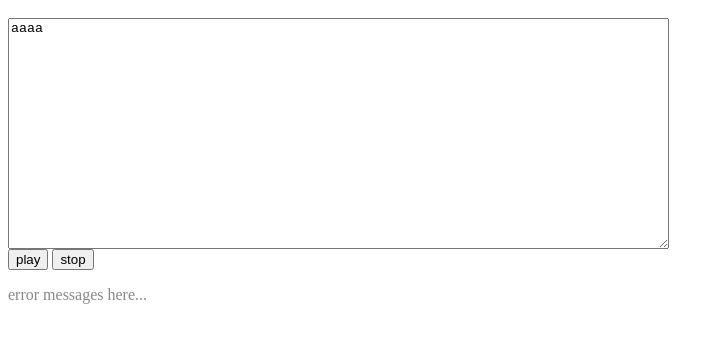
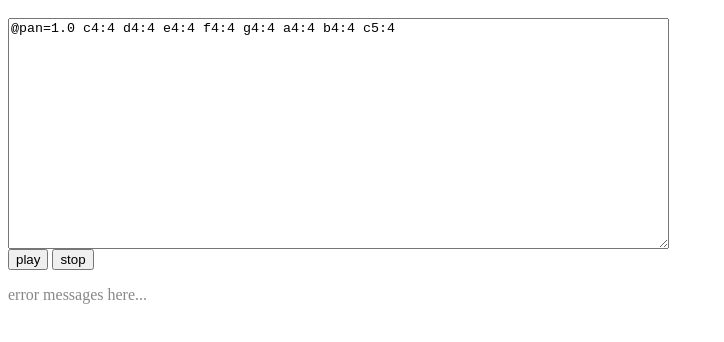
Before and after one commit to t-sin/browser-mml-player, a website built with Parcel: page player.html in a window 1280 px wide. Shown: the part 48-390 px from the top of the page, without its empty margins (0-724 px from the left). Built offline with nearby package versions, Linux system fonts and the light colour scheme.

Commit message:
Simple example

```diff
--- a/player.html
+++ b/player.html
@@ -9,7 +9,7 @@
   </head>
   <body>
     <h1>MML Player</h1>
-    <textarea id="mmlcode" rows=15 cols=80>aaaa</textarea><br>
+    <textarea id="mmlcode" rows=15 cols=80>@pan=1.0 c4:4 d4:4 e4:4 f4:4 g4:4 a4:4 b4:4 c5:4</textarea><br>
     <button id="mmlplay">play</button>
     <button id="mmlstop">stop</button>
     <p id="mmlconsole">error messages here...</p>
```
